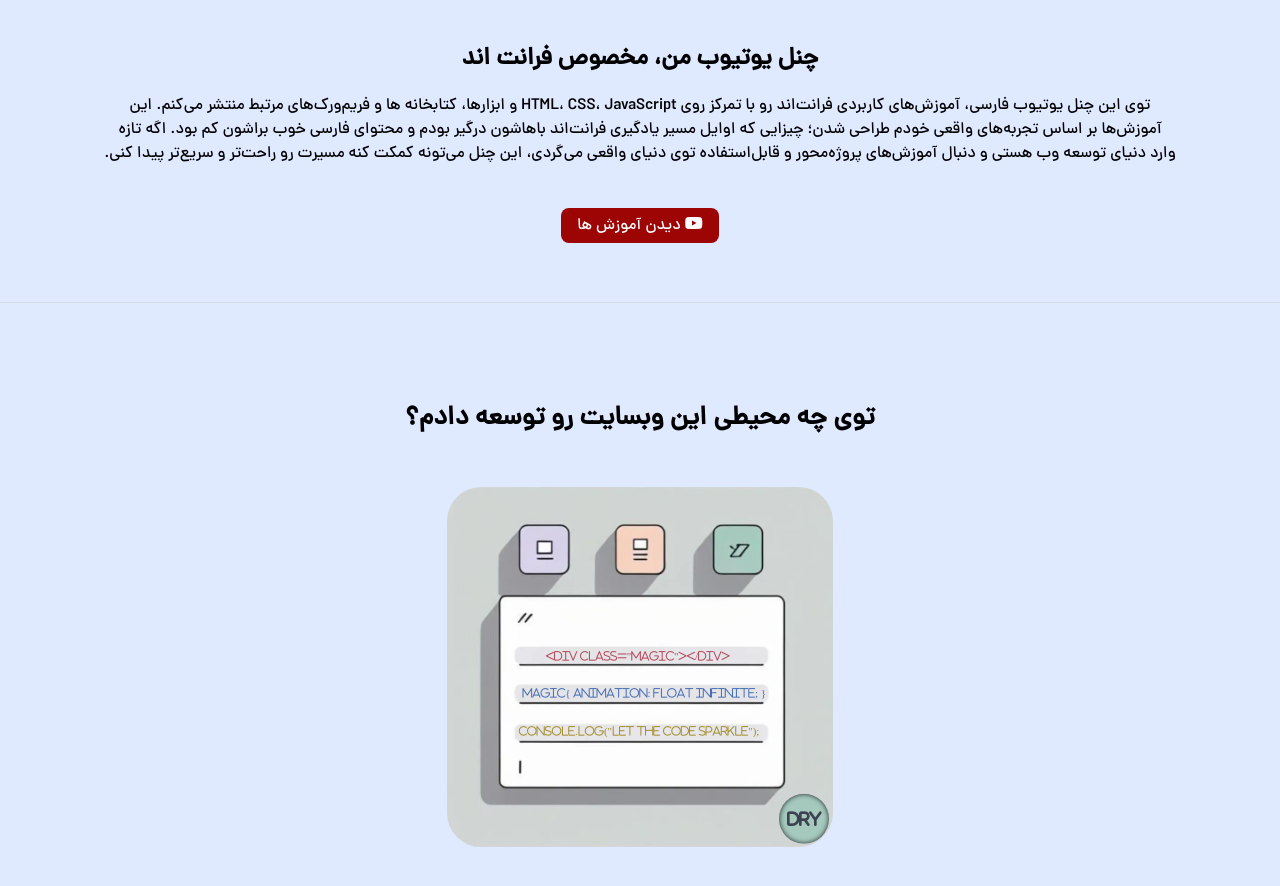
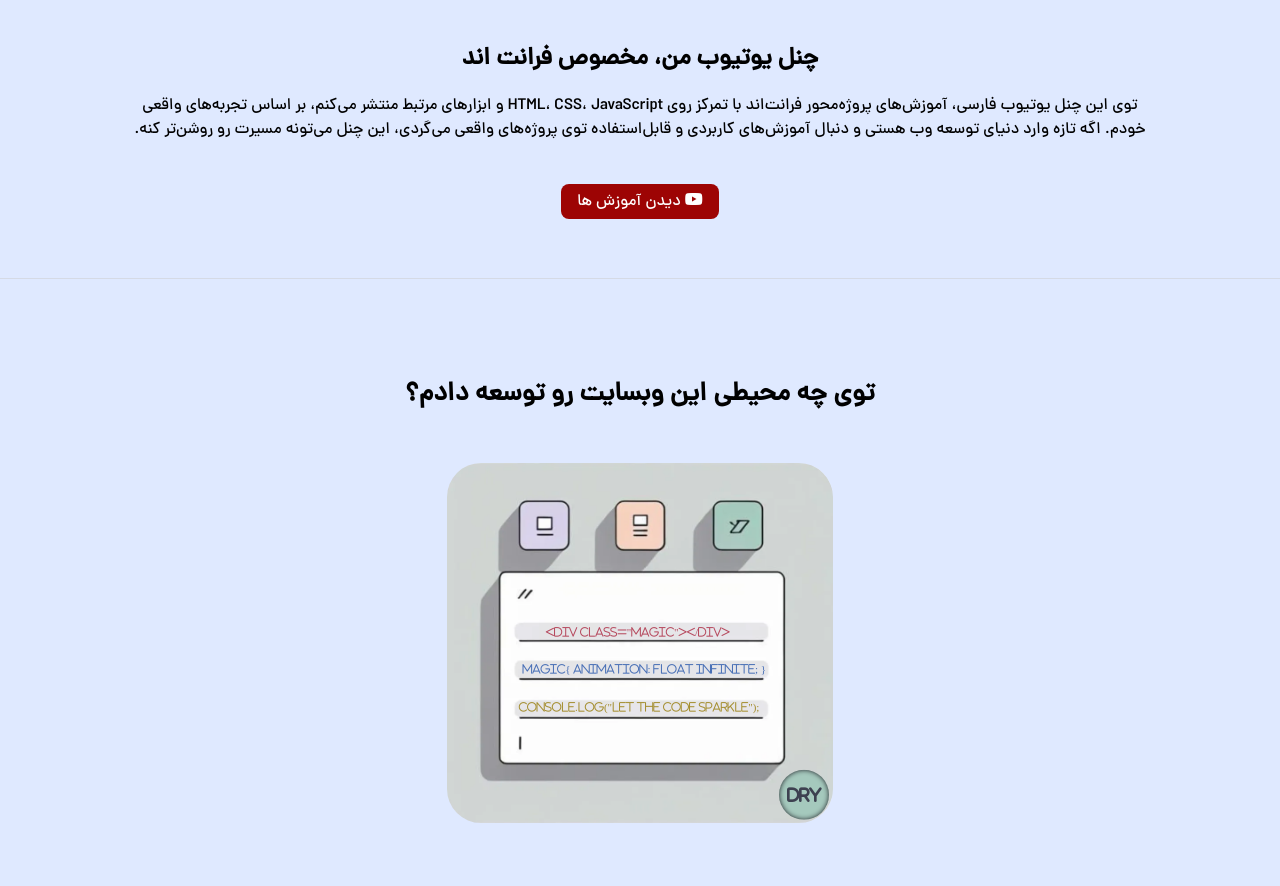
Before and after one commit to homow/homow.ir, a plain HTML site: page index.html in a window 1280 px wide. Shown: the part 5281-6167 px from the top of the page. Drawn offline with Linux system fonts and the light colour scheme.

Commit message:
clean youtube banner text

```diff
--- a/index.html
+++ b/index.html
@@ -312,7 +312,7 @@
                 <div class="youtube-banner__title-wrapper" style="text-align: center">
                     <h2 style="margin-top: 2rem;">چنل یوتیوب من، مخصوص فرانت اند</h2>
                     <p style="margin-top: 1rem; text-wrap: balance; margin-bottom: 3rem">
-                        توی این چنل یوتیوب فارسی، آموزش‌های کاربردی فرانت‌اند رو با تمرکز روی HTML، CSS، JavaScript و ابزارها، کتابخانه ها و فریم‌ورک‌های مرتبط منتشر می‌کنم. این آموزش‌ها بر اساس تجربه‌های واقعی خودم طراحی شدن؛ چیزایی که اوایل مسیر یادگیری فرانت‌اند باهاشون درگیر بودم و محتوای فارسی خوب براشون کم بود. اگه تازه وارد دنیای توسعه وب هستی و دنبال آموزش‌های پروژه‌محور و قابل‌استفاده توی دنیای واقعی می‌گردی، این چنل می‌تونه کمکت کنه مسیرت رو راحت‌تر و سریع‌تر پیدا کنی.
+                        توی این چنل یوتیوب فارسی، آموزش‌های پروژه‌محور فرانت‌اند با تمرکز روی HTML، CSS، JavaScript و ابزارهای مرتبط منتشر می‌کنم، بر اساس تجربه‌های واقعی خودم. اگه تازه وارد دنیای توسعه وب هستی و دنبال آموزش‌های کاربردی و قابل‌استفاده توی پروژه‌های واقعی می‌گردی، این چنل می‌تونه مسیرت رو روشن‌تر کنه.
                     </p>
                     <a title="youtube.com/@homow_dev" href="https://www.youtube.com/@homow_dev" style="background-color: #9d0404; padding: .35rem 1rem; border-radius: 8px; color: white;">
                         <i class="fa-brands fa-youtube"></i>
```
Also changed, not shown: code-graphy/index.html (+1 -1 lines).
